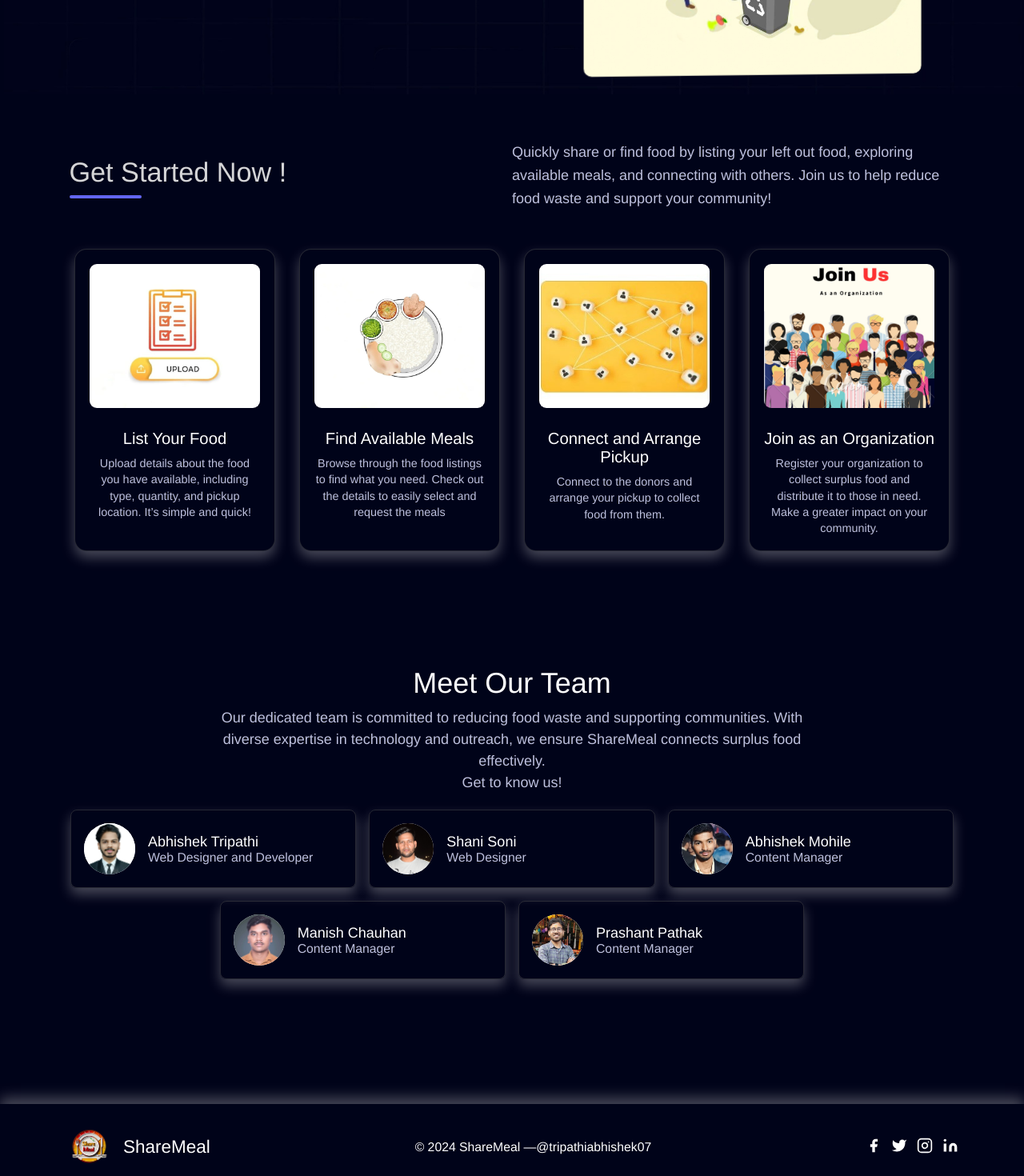
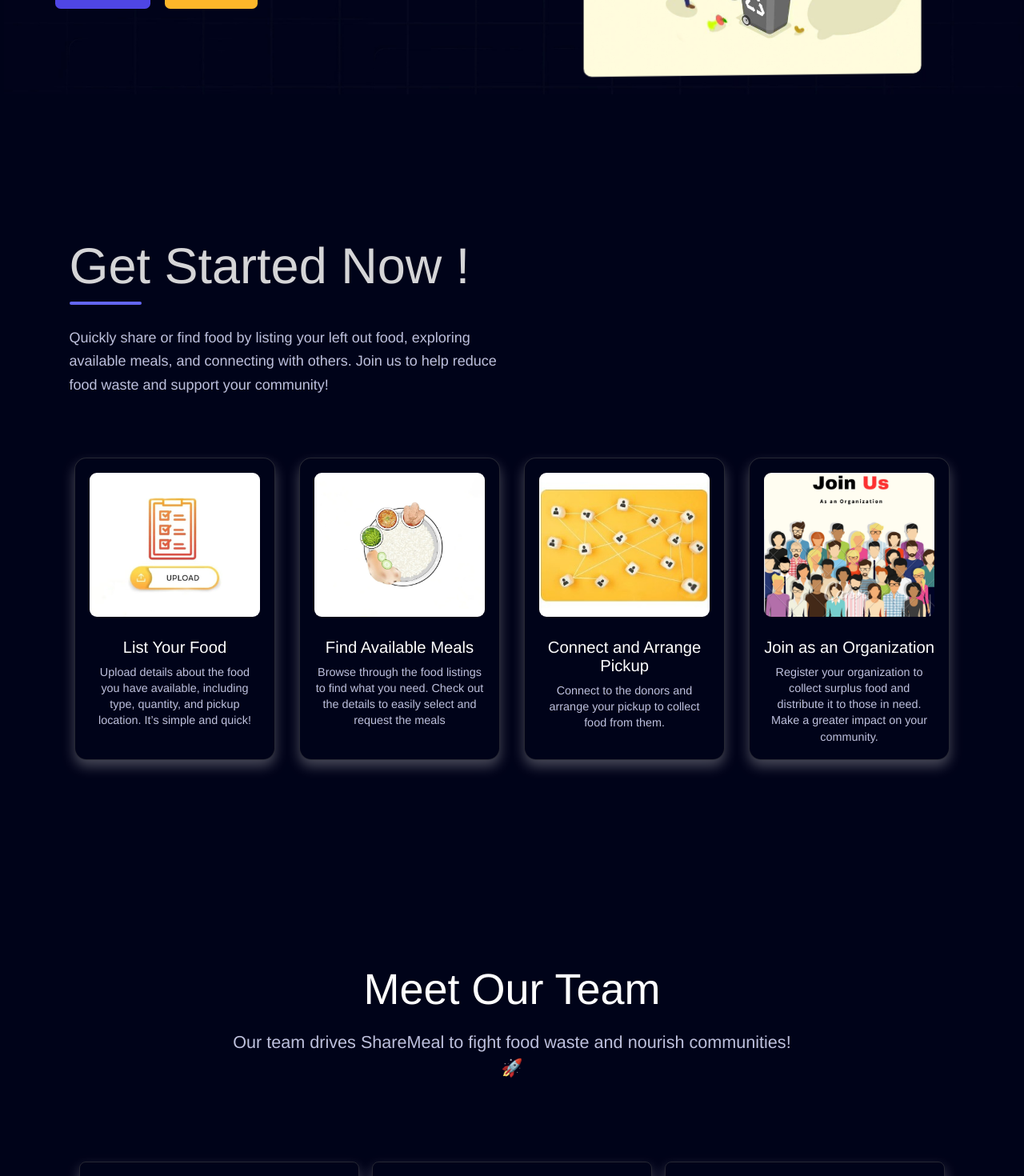
Before and after one commit to Shanisoni/ShareMeal-main, a React (Create React App) app in the folder frontend/: page / in a window 1280 px wide. Shown: the part 460-1930 px from the top of the page at 80% size. Built offline with nearby package versions, Linux system fonts and the light colour scheme.

Commit message:
commited

```diff
--- a/frontend/src/components/Header/Header.js
+++ b/frontend/src/components/Header/Header.js
@@ -25,7 +25,7 @@ export default function Header() {
           )}
         </div>
         <Link to="/" className={classes.logo}>
-          Sirohi Chaap
+          Share Meal
         </Link>
       </div>
       <nav className={`${classes.nav} ${menuOpen ? classes.open : ""}`}>
--- a/frontend/src/components/HomeComponents/FeatureSection.css
+++ b/frontend/src/components/HomeComponents/FeatureSection.css
@@ -14,7 +14,7 @@
     font-family: Arial, sans-serif;
     padding: 24px 5%;
     margin-top: 1rem;
-    margin-bottom: 2rem;
+    margin-bottom: 12rem;
 
   }
   @media (max-width:768px){
@@ -30,12 +30,14 @@
     padding: 2rem 1.25rem;
     max-width: 1400px;
     margin: 0 auto;
+    /* margin-top: 200px; */
+    gap: 20px;
   }
 
 
   .header1 {
     /* border: 3px solid green; */
-    display: flex;
+    /* display: flex; */
     flex-wrap: wrap;
     margin-bottom: 2rem;
   }
@@ -68,10 +70,18 @@
 
   .title1 {
     /* border: 2px solid yellow; */
-    font-size: 1.9rem;
+    font-size: 3.5rem;
     font-weight: 500;
     color: var(--primary-color);
     margin-bottom: 0.5rem;
+  }
+
+  @media (max-width:768px){
+    .title1{
+      font-size: 2.2rem;
+      margin-top: -15px;
+    }
+
   }
 
   .underline1 {
@@ -86,6 +96,8 @@
     /* border: 2px solid grey; */
     width: 50%;
     color: #bec1dd;
+    margin-top: 20px;
+    margin-bottom: 20px;
     /* max-width: 50%; */
     line-height: 1.625;
 
@@ -94,6 +106,8 @@
     .description1{
       width:90%;
       text-align: center;
+      /* margin-bottom: -100px; */
+
     }
   }
 
@@ -130,6 +144,7 @@
 }
 .card1:hover{
  transform: scale(1.1);
+ /* height: 90px; */
 
 }
 .card-image1 {
--- a/frontend/src/components/HomeComponents/HeroSection.css
+++ b/frontend/src/components/HomeComponents/HeroSection.css
@@ -19,6 +19,7 @@
     width: 100vw;
     margin-right: 0;
     margin-left: 10px;
+    margin-bottom: 100px;
   }
   h1 span{
     /* border: 2px solid red; */
@@ -92,12 +93,26 @@
 
   @media (max-width: 447px) {
     .title {
-      font-size: 1.5rem; /* sm:text-4xl */
+      font-size: 3.0rem; /* sm:text-4xl */
+      margin-top: 68px;
+      margin-bottom: 8px;
     }
     h1 span{
       font-size: 1.5rem;
     }
 
+  }
+
+  @media (max-width: 768px) {
+    .titl {
+      font-size: 1.8rem;
+      /* margin-top: 1 98px; */
+      /* margin-bottom: 108px; */
+    }
+    /* h1 span{
+      font-size: 1.5rem;
+    }
+     */
   }
   @media (min-width: 640px) {
     .title {
@@ -142,10 +157,17 @@
     margin-bottom: 2rem; /* mb-8 */
     line-height: 1.625; /* leading-relaxed */
   }
+  @media (max-width:768px){
+    .description{
+      display: none;
+      /* margin-top: 10px; */
+    }
+  }
 
   /* Button styles */
   .button-group {
     display: flex;
+    margin-top: 60px;
 
   }
   @media (max-width:768px){
--- a/frontend/src/components/HomeComponents/HeroSection.js
+++ b/frontend/src/components/HomeComponents/HeroSection.js
@@ -11,7 +11,7 @@ const HeroSection = () => {
           <h1 className="title">
           Share Meal
            <br/>
-           <span>Connecting Hearts Through Meals</span>
+           <span className="titl" >Connecting Hearts Through Meals</span>
           </h1>
           <p className="description">
           Join ShareMeal to connect surplus food with those in need. <br/>
--- a/frontend/src/components/HomeComponents/TeamSection.css
+++ b/frontend/src/components/HomeComponents/TeamSection.css
@@ -1,4 +1,4 @@
-.team-section {
+.team-section{
   padding-top: 4rem;
 
   background-color: #000319;
@@ -6,8 +6,19 @@
   font-family: sans-serif;
   /* border: 3px solid red; */
   margin:0;
+  margin-top: -200px;
   padding: 24px 5%;
+  margin-bottom: 1px;
+  margin-top: 100px;
 
+}
+@media (min-width: 768px) {
+  .team-section {
+    /* flex-direction: row;
+    padding: 24px 5%; */
+    margin-top: -109px;
+
+  }
 }
 
 .container2 {
@@ -21,6 +32,7 @@
 .text-center2 {
   color: whitesmoke;
   text-align: center;
+  /* margin-top: 100px; */
 }
 
 .mb-20 {
@@ -29,9 +41,17 @@
 
 .title2 {
   margin-bottom: 0.5rem;
-  font-size: 2rem; /* Default font size */
+  font-size: 3rem; /* Default font size */
   font-weight: 500;
   color: white;
+  margin-top: 40px;
+}
+@media (max-width:768px){
+  .title2{
+    /* justify-content: center; */
+    margin-top: -270px;
+    /* font-size: 200rem; */
+  }
 }
 
 .description2 {
@@ -39,7 +59,9 @@
   color: #bec1dd;
   margin: auto;
   line-height: 1.5;
-  font-size: 1rem; /* Default font size */
+  font-size: 1.2rem; /* Default font size */
+  margin-bottom: 100px;
+  margin-top: 20px;
 }
 
 /* Team grid setup */
@@ -48,6 +70,7 @@
   flex-wrap: wrap;
   gap: 16px;
   justify-content: center;
+  margin-bottom: 100px;
 }
 
 /* Team member card */
@@ -58,7 +81,9 @@
   display: flex;
   /* transform: scale(1.05); */
   border-radius: 8px;
-  width: calc(33.3333% - 16px); /* Adjusted to include gap */
+  /* width: calc(33.3333% - 66px); Adjusted to include gap */
+  width: 350px;
+  height: 200px;
   box-sizing: border-box; /* Ensure padding is included in the width */
 
   transition: transform 0.3s ease-in-out;
--- a/frontend/src/components/HomeComponents/TeamSection.js
+++ b/frontend/src/components/HomeComponents/TeamSection.js
@@ -7,7 +7,7 @@ const TeamSection = () => {
       <div className="container2">
         <div className="text-center2 mb-20">
           <h1 className="title2">Meet Our Team</h1>
-          <p className="description2">Our dedicated team is committed to reducing food waste and supporting communities. With diverse expertise in technology and outreach, we ensure ShareMeal connects surplus food effectively.<br></br> Get to know us!</p>
+          <p className="description2">Our team drives ShareMeal to fight food waste and nourish communities! 🚀</p>
         </div>
         <div className="team-grid">
           <div className="team-member">
@@ -15,7 +15,7 @@ const TeamSection = () => {
               <img alt="team" className="member-img" src="/images/abhi.jpg" />
               <div className="member-details">
                 <h2 className="member-name">Abhishek Tripathi</h2>
-                <p className="member-role">Web Designer and Developer</p>
+                <p className="member-role">Web Designer</p>
               </div>
             </div>
           </div>
@@ -24,7 +24,7 @@ const TeamSection = () => {
               <img alt="team" className="member-img" src="/images/shani.jpg" />
               <div className="member-details">
                 <h2 className="member-name">Shani Soni</h2>
-                <p className="member-role">Web Designer</p>
+                <p className="member-role">Web Developer</p>
               </div>
             </div>
           </div>
@@ -37,7 +37,7 @@ const TeamSection = () => {
               </div>
             </div>
           </div>
-          <div className="team-member">
+          {/* <div className="team-member">
             <div className="member-info">
               <img alt="team" className="member-img" src="/images/manish.jpg" />
               <div className="member-details">
@@ -45,8 +45,8 @@ const TeamSection = () => {
                 <p className="member-role">Content Manager</p>
               </div>
             </div>
-          </div>
-          <div className="team-member">
+          </div> */}
+          {/* <div className="team-member">
             <div className="member-info">
               <img alt="team" className="member-img" src="/images/prashant.jpg" />
               <div className="member-details">
@@ -54,7 +54,7 @@ const TeamSection = () => {
                 <p className="member-role">Content Manager</p>
               </div>
             </div>
-          </div>
+          </div> */}
 
         </div>
       </div>
```
